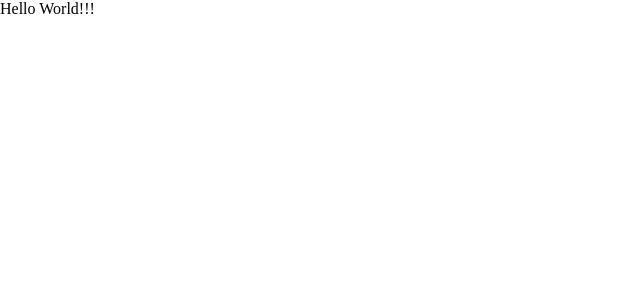
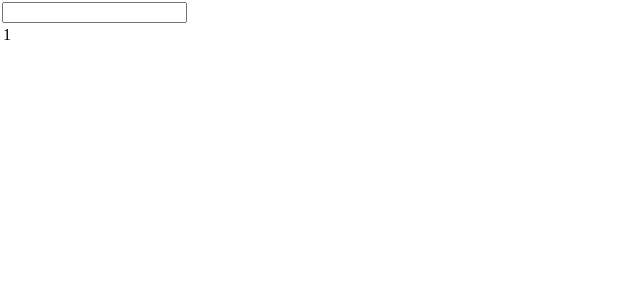
Before and after one commit to RychardProficional/calculadora, a React (Create React App) app: page / in a window 1280 px wide. Shown: the top 300 px of the page, without its empty margins (0-640 px from the left). Built offline with nearby package versions, Linux system fonts and the light colour scheme.

Commit message:
´html´ basico

```diff
--- a/src/App.js
+++ b/src/App.js
@@ -1,12 +1,15 @@
-import { ThemeProvider } from "styled-components";
-import { theme } from "./theme";
+import { ThemeProvider } from "styled-components"
+import { theme } from "./theme.ts"
+import Calculator from "./components/calculator"
 
 function App() {
   return (
     <ThemeProvider theme={theme.lite}>
-      <div className="App">Hello World!!!</div>
+      <div className="App">
+        <Calculator />
+      </div>
     </ThemeProvider>
-  );
+  )
 }
 
-export default App;
+export default App
--- /dev/null
+++ b/src/components/button/index.js
@@ -0,0 +1,11 @@
+const Button = (props) => {
+  return (
+    <div className="content-btn">
+      <div className="btn">
+        <span>{props.children}</span>
+      </div>
+    </div>
+  )
+}
+
+export default Button
--- /dev/null
+++ b/src/components/calculator/index.js
@@ -0,0 +1,24 @@
+import Button from "../button"
+
+const Calculator = () => {
+  return (
+    <div>
+      <div className="contains-calculator">
+        <table className="calculator">
+          <tbody>
+            <div className="contant-terminal">
+              <input className="terminal" type="text" />
+            </div>
+          </tbody>
+          <tr>
+            <td>
+              <Button>1</Button>
+            </td>
+          </tr>
+        </table>
+      </div>
+    </div>
+  )
+}
+
+export default Calculator
--- a/src/theme.ts
+++ b/src/theme.ts
@@ -1,4 +1,4 @@
 export const theme = {
   lite: {},
   dark: {},
-};
+}
```
Also changed, not shown: src/index.js (+6 -6 lines), 1 other file (tests, documents, lock files or other folders).
